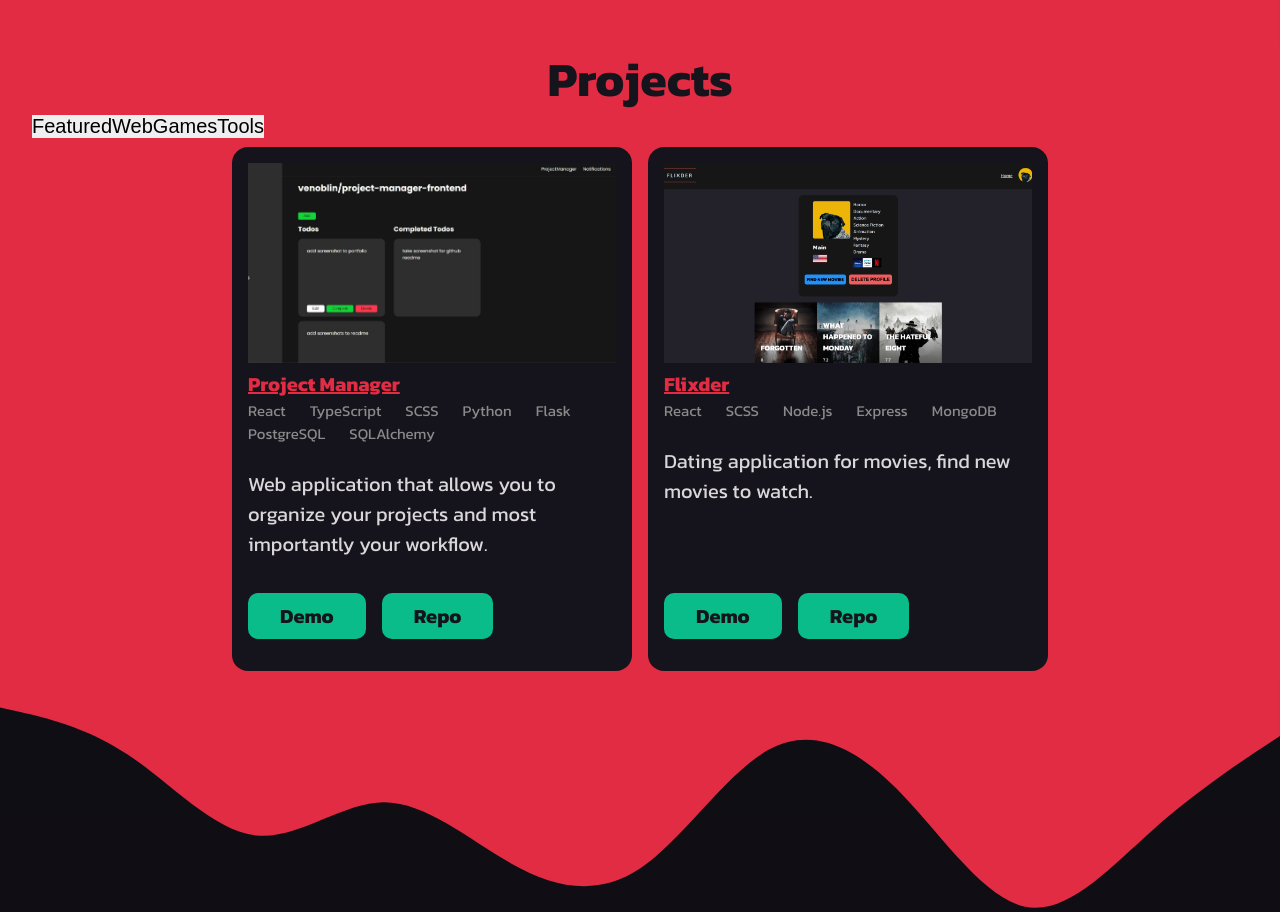
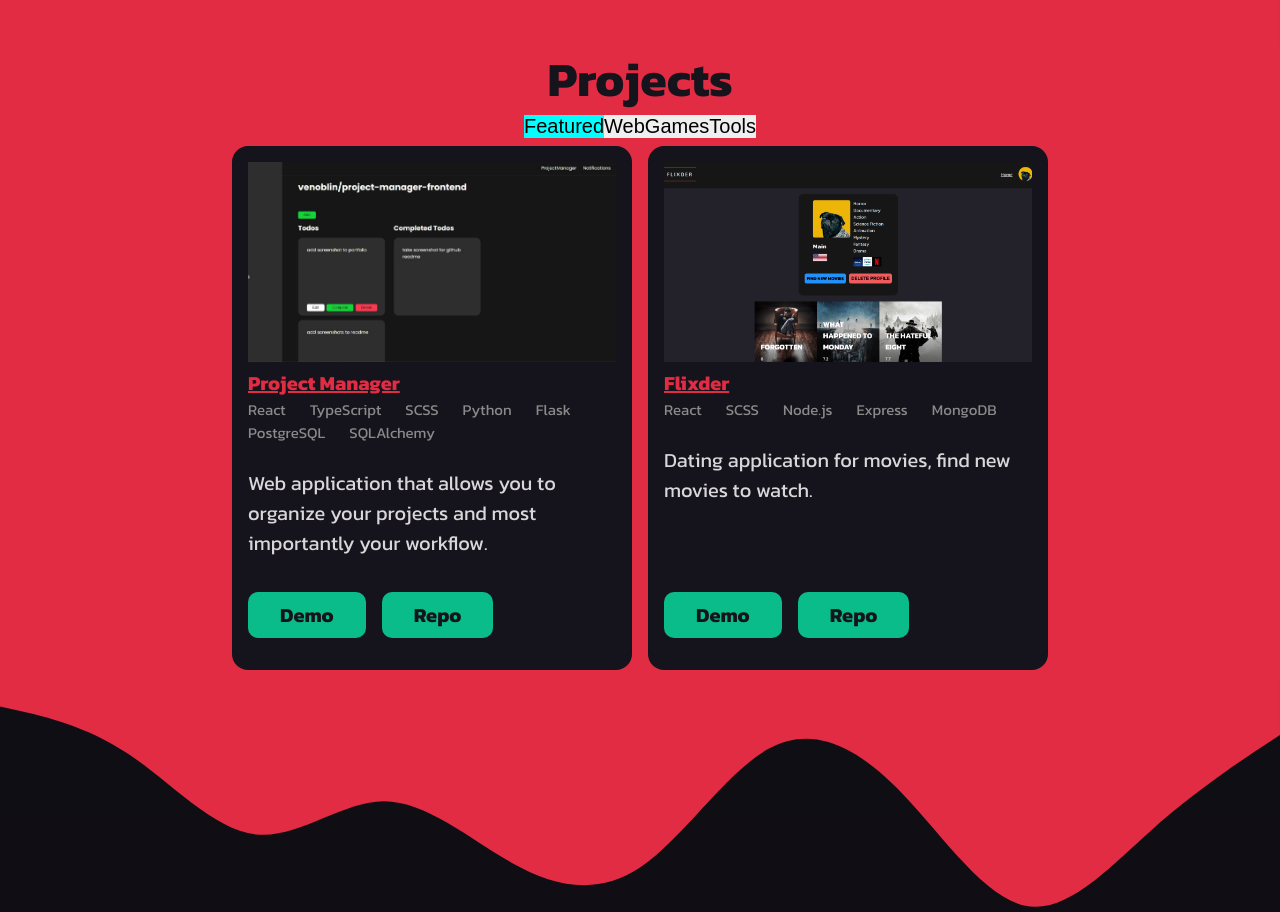
Before and after one commit to venoblin/personal-portfolio-frontend, a React (Create React App) app: page / in a window 1280 px wide. Shown: the part 1876-2788 px from the top of the page. Built offline with nearby package versions, Linux system fonts and the light colour scheme; no server answers.

Commit message:
modified translate

```diff
--- a/src/styles/Projects.css
+++ b/src/styles/Projects.css
@@ -5,6 +5,13 @@
   margin-left: 0;
   margin-right: 0;
   margin-bottom: 0;
+}
+#projects .radio-btns {
+  display: flex;
+  justify-content: center;
+}
+#projects .radio-btns button.active {
+  background-color: cyan;
 }
 #projects h2 {
   color: #15131b;
--- a/src/styles/Projects.scss
+++ b/src/styles/Projects.scss
@@ -7,6 +7,18 @@
   margin-left: 0;
   margin-right: 0;
   margin-bottom: 0;
+
+  .radio-btns {
+    display: flex;
+    justify-content: center;
+
+    button {
+
+      &.active {
+        background-color: cyan;
+      }
+    }
+  }
 
   h2 {
     color: $blackColor;
--- a/src/styles/Skills.css
+++ b/src/styles/Skills.css
@@ -13,6 +13,9 @@
   color: #8b8a8a;
   border-color: #8b8a8a;
   cursor: default;
+}
+.Skills-class .radio-btns button:not(.active):hover {
+  transform: translateY(3px);
 }
 .Skills-class .skill-container {
   min-height: 500px;
--- a/src/styles/Skills.scss
+++ b/src/styles/Skills.scss
@@ -18,6 +18,12 @@
         color: $mutedWhiteColor;
         border-color: $mutedWhiteColor;
         cursor: default;
+      }
+
+      &:not(.active) {
+        &:hover {
+          transform: translateY(3px);
+        }
       }
     }
   }
```
Also changed, not shown: 2 other files (tests, documents, lock files or other folders).
